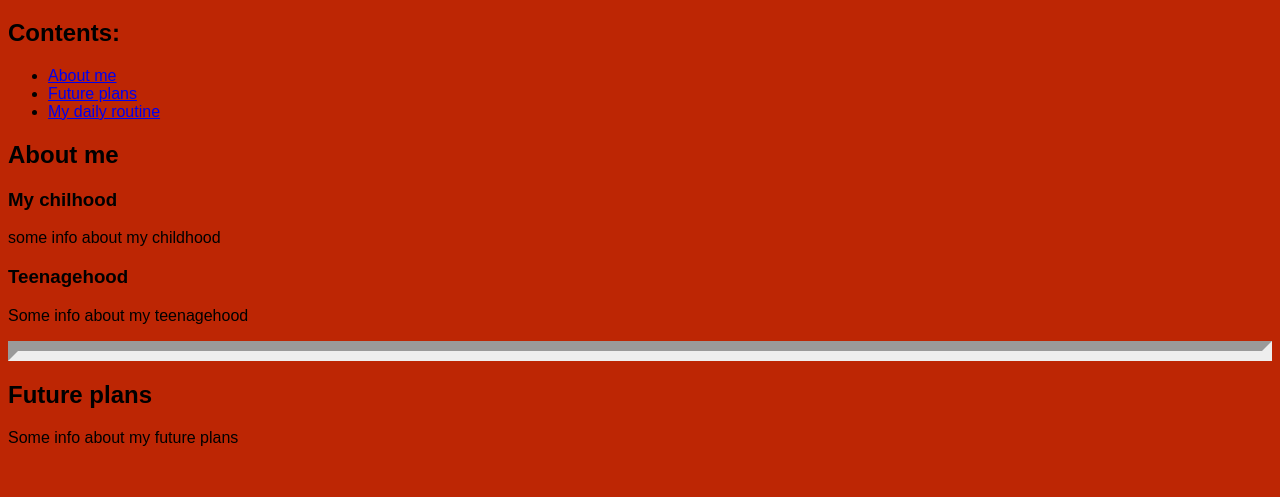
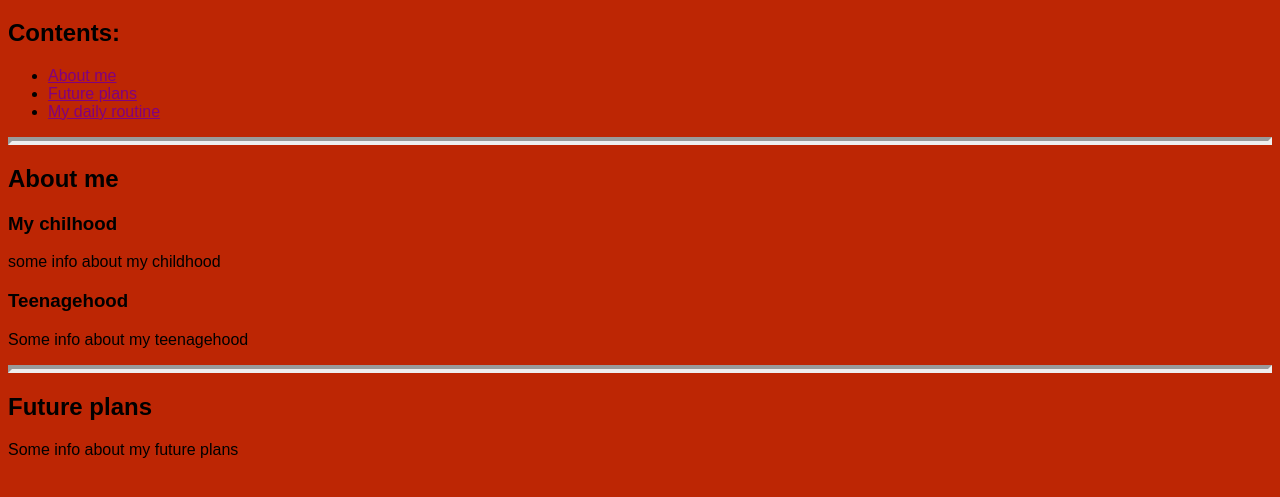
Before and after one commit to KinanKeanuMouki/KinanKeanuMouki.github.io, a plain HTML site: page index.html in a window 1280 px wide. Shown: the part 61-558 px from the top of the page. Drawn offline with Linux system fonts and the light colour scheme.

Commit message:
Update index.html

```diff
--- a/index.html
+++ b/index.html
@@ -9,8 +9,11 @@
                 background-color: #bd2604;
             }
             hr {
-                border-color: ##000000;
-                border-width: 10px;
+                border-color: ##FFFFFF;
+                border-width: 4px;
+            }
+            .content-links {
+                color: purple
             }
 
         </style>
@@ -19,10 +22,11 @@
         <h1>Kinan's Website</h1>
         <h2>Contents:</h2>
         <ul>
-            <li><a href="#about-me">About me</a></li>
-            <li><a href="#future-plans">Future plans</a></li>
-            <li><a href=#my-daily-routine">My daily routine</a></li>
+            <li><a href="#about-me" class="content-links">About me</a></li>
+            <li><a href="#future-plans" class="content-links">Future plans</a></li>
+            <li><a href=#my-daily-routine" class="content-links">My daily routine</a></li>
         </ul>
+        <hr>
         <h2 id="about-me">About me</h2>
         <h3>My chilhood</h3>
         <p>some info about my childhood</p>
```
